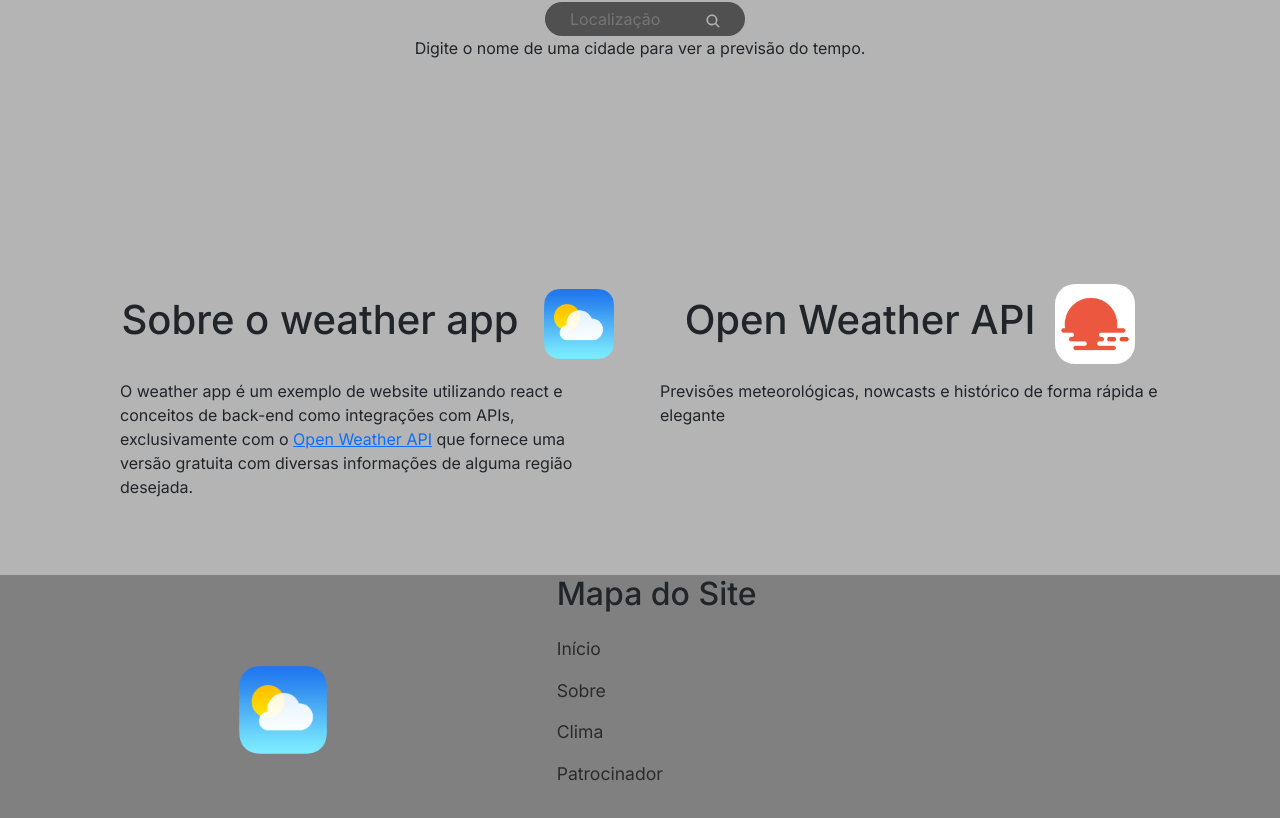
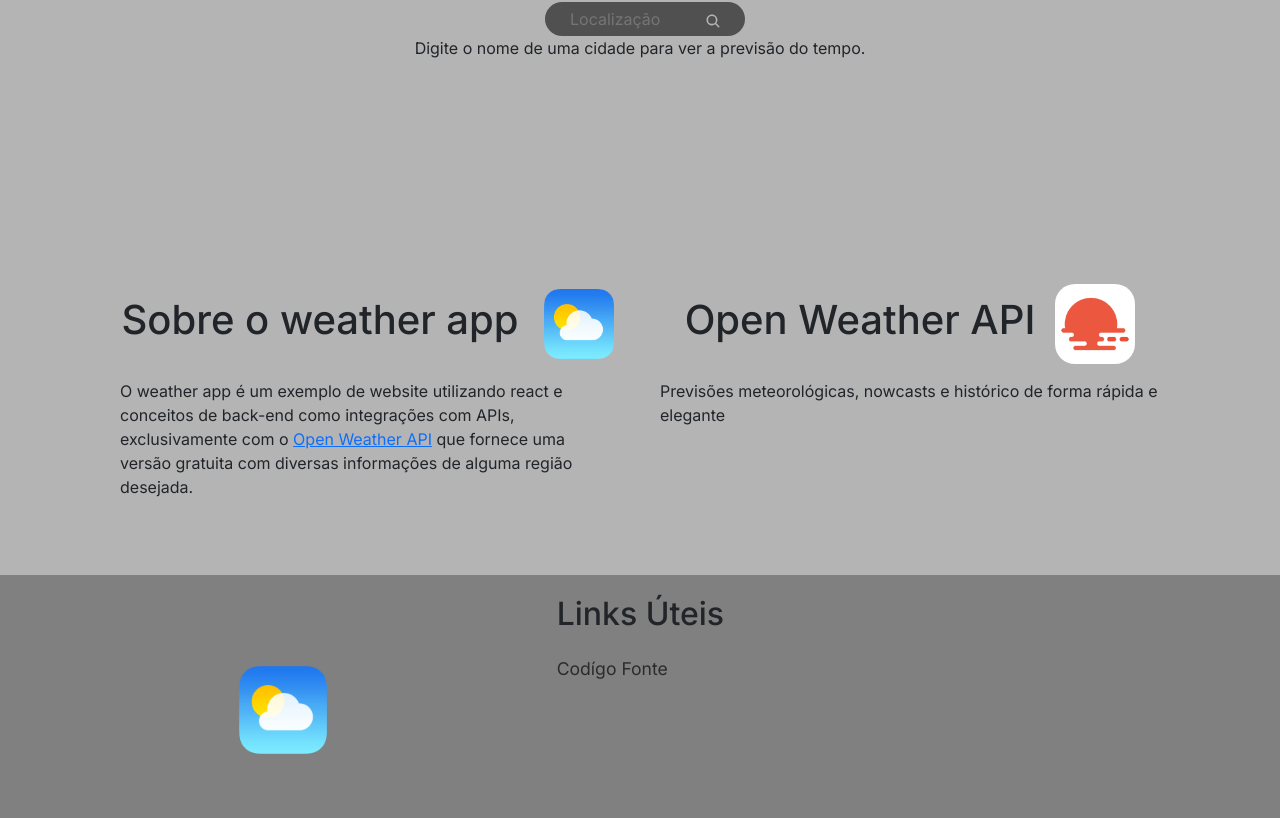
Before and after one commit to matheusmartinsviana/weather-app, a React (Vite) app: page / in a window 1280 px wide. Shown: the part 232-1050 px from the top of the page. Built offline with nearby package versions, Linux system fonts and the light colour scheme; no server answers.

Commit message:
design: footer design

```diff
--- a/src/Layout/Footer.jsx
+++ b/src/Layout/Footer.jsx
@@ -8,18 +8,9 @@ export default function Footer() {
                 <img src={icon} alt="Weather Logo" height={100} width={100}/>
             </div>
             <section className={style.siteMapLinks}>
-                <h2>Mapa do Site</h2>
+                <h2>Links Úteis</h2>
                 <ul>
-                    <li><a className={style.link} href="#">Início</a></li>
-                </ul>
-                <ul>
-                    <li><a className={style.link} href="#">Sobre</a></li>
-                </ul>
-                <ul>
-                    <li><a className={style.link} href="#">Clima</a></li>
-                </ul>
-                <ul>
-                    <li><a className={style.link} href="#">Patrocinador</a></li>
+                    <li><a className={style.link} href="https://github.com/matheusmartinsviana/weather-app.git">Codígo Fonte</a></li>
                 </ul>
             </section>
         </footer>
--- a/src/Layout/Styles/Footer.module.css
+++ b/src/Layout/Styles/Footer.module.css
@@ -4,6 +4,7 @@
 }
 
 footer {
+    padding: 20px 0 20px 0;
     display: flex;
     justify-content: space-evenly;
     align-items: center;
```
